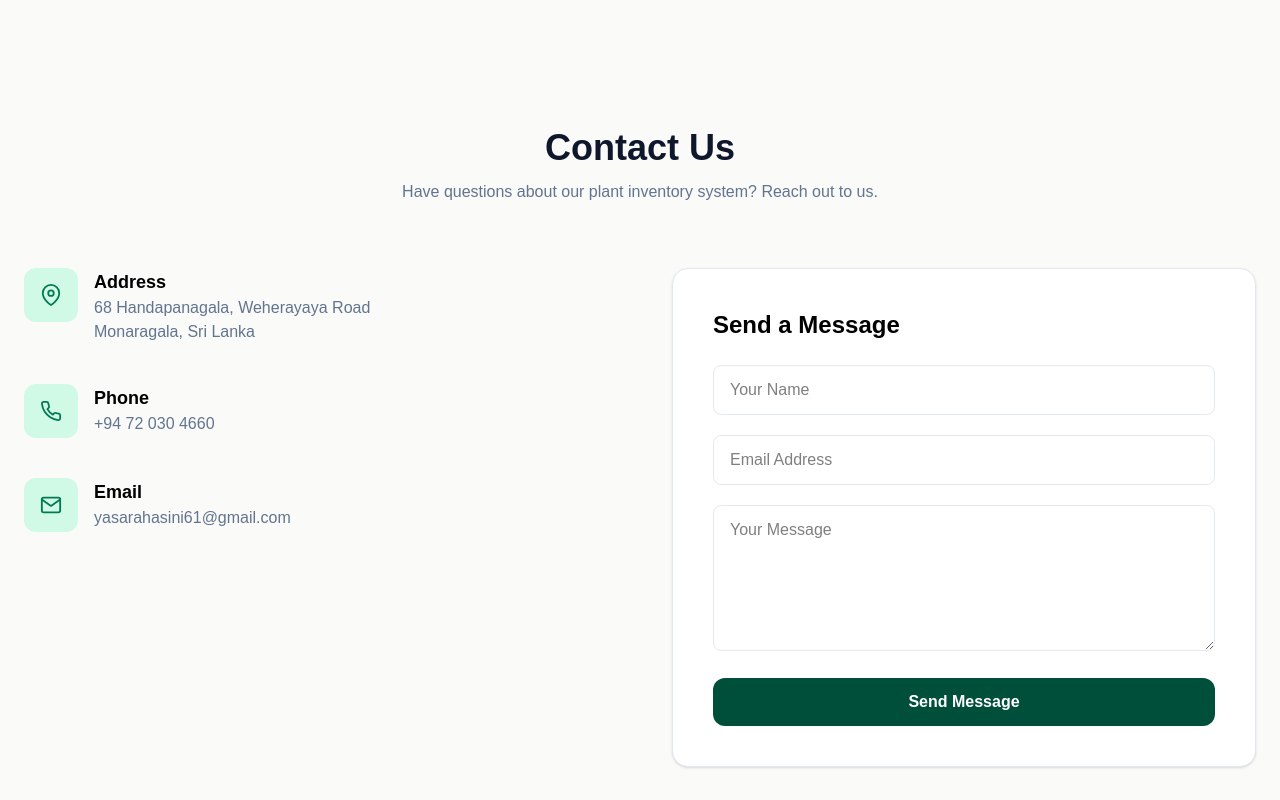
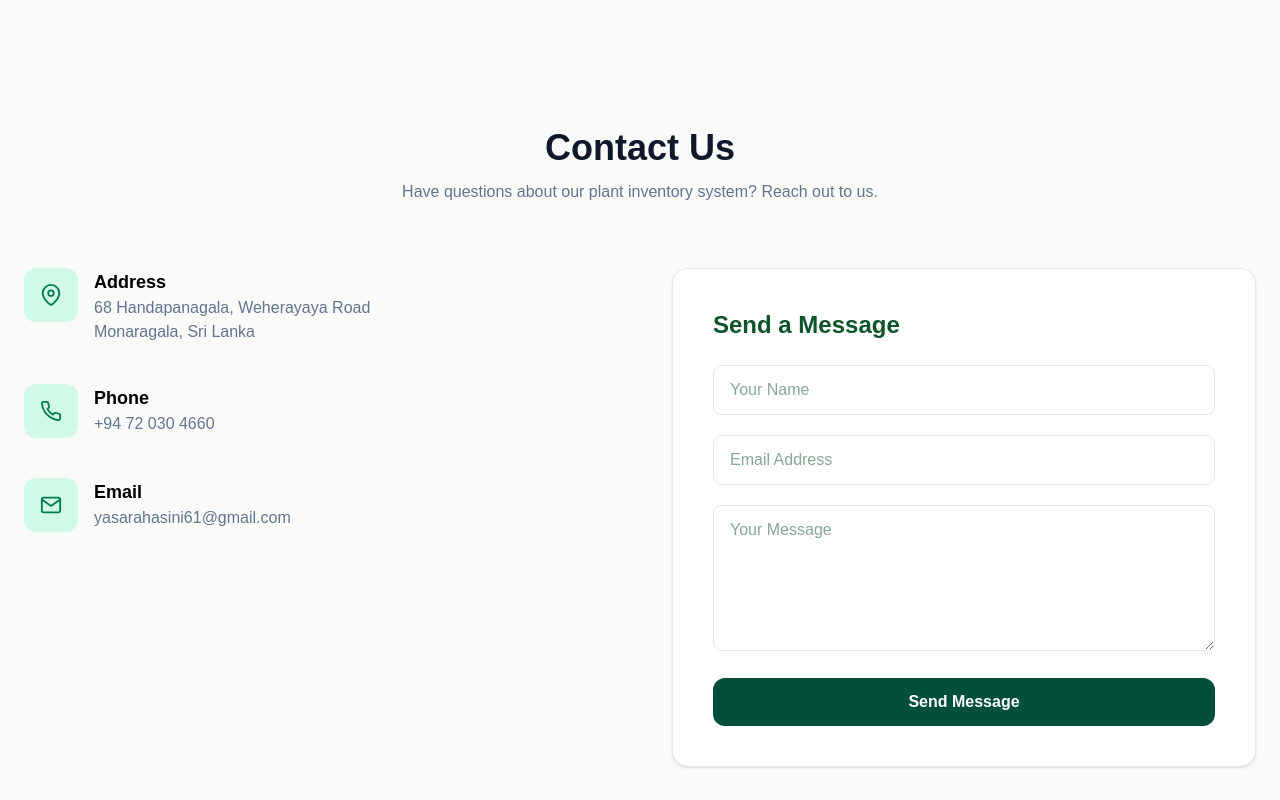
Before and after one commit to yasarahasini/plant-ventory, a Next.js app in the folder frontend/: page /contact in a window 1280 px wide. Shown: the top 800 px of the page. Built offline with nearby package versions, Linux system fonts and the light colour scheme.

Commit message:
update page-dashboard

```diff
--- a/frontend/app/(user)/contact/page.tsx
+++ b/frontend/app/(user)/contact/page.tsx
@@ -73,7 +73,7 @@ export default function ContactPage() {
 
           {/* Contact Form */}
 
-          <div className="bg-white p-10 rounded-2xl border border-slate-200 shadow-sm">
+          <div className="bg-white p-10 rounded-2xl border border-slate-200 text-green-900 shadow-sm">
 
             <h2 className="text-2xl font-bold mb-6">
               Send a Message
```
